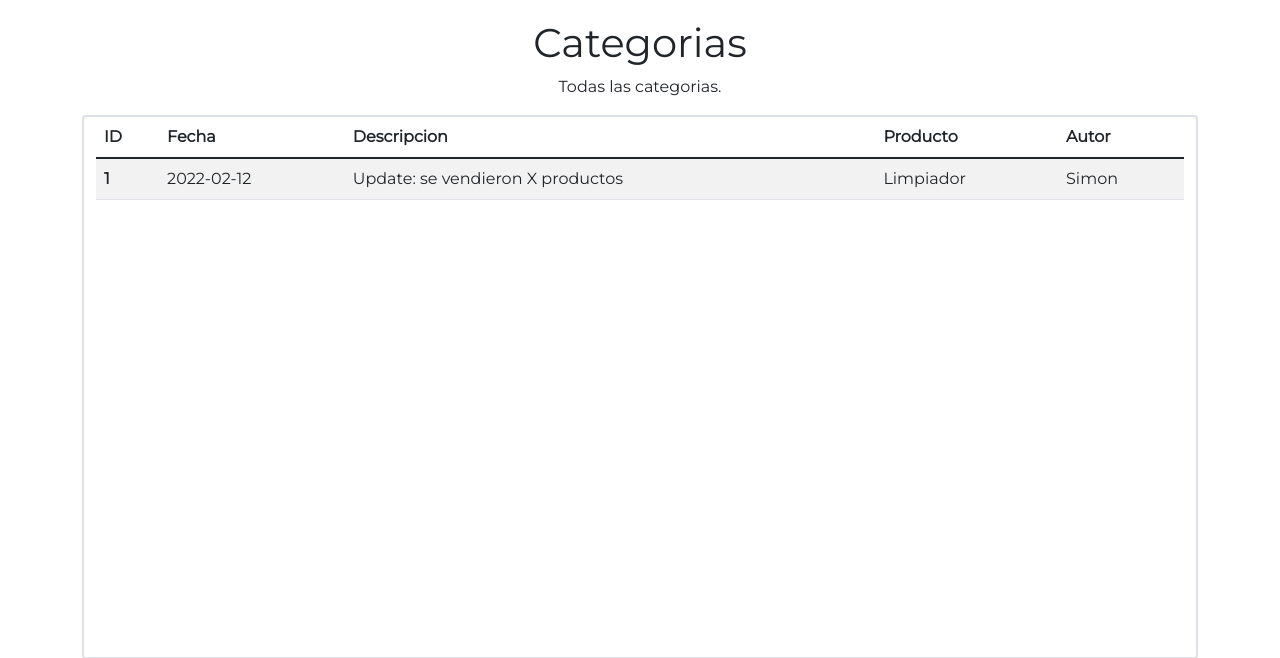
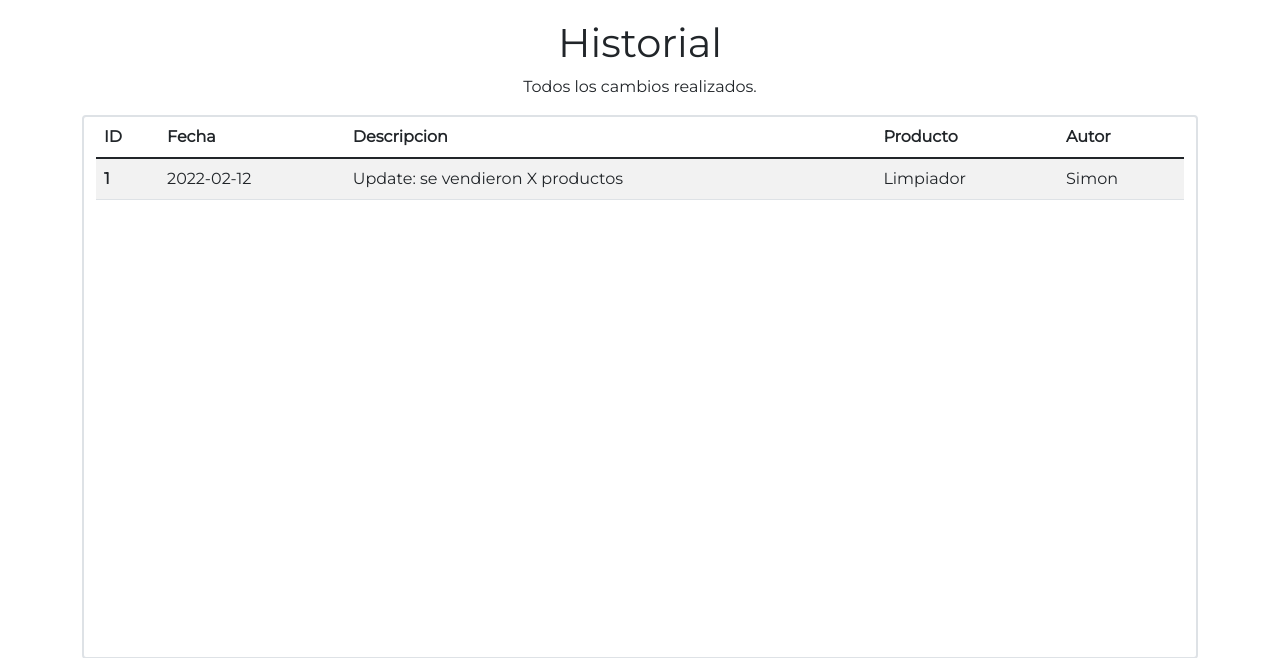
Before and after one commit to FelipeFa6/inventory-management, a PHP site: page /historial.php in a window 1280 px wide. Shown: the part 56-714 px from the top of the page. Run offline with PHP 8.4, Linux system fonts and the light colour scheme.

Commit message:
Fixed historial.php typo

```diff
--- a/historial.php
+++ b/historial.php
@@ -41,8 +41,8 @@
     <!--Content-->
     <div class="content container bg-white" style="height: 100vh">
       <div class="text-center">
-        <h1>Categorias</h1>
-        <p>Todas las categorias.</p>
+        <h1>Historial</h1>
+        <p>Todos los cambios realizados.</p>
       </div>
 
       <div class="container border border-2 rounded h-75 overflow-auto">
```
